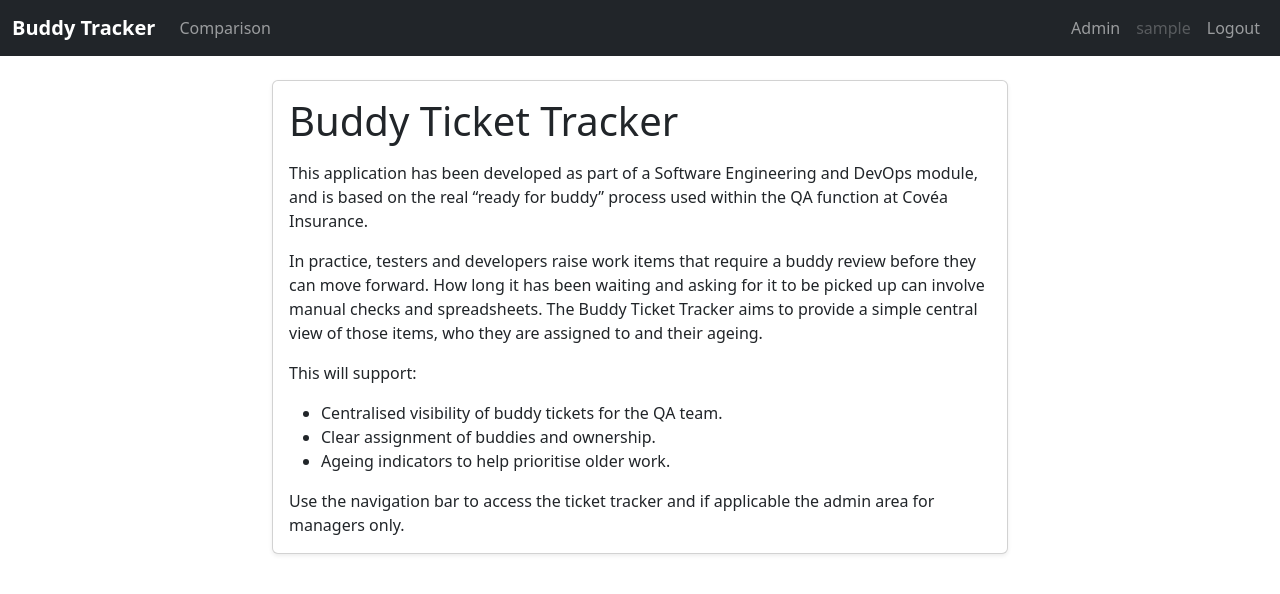
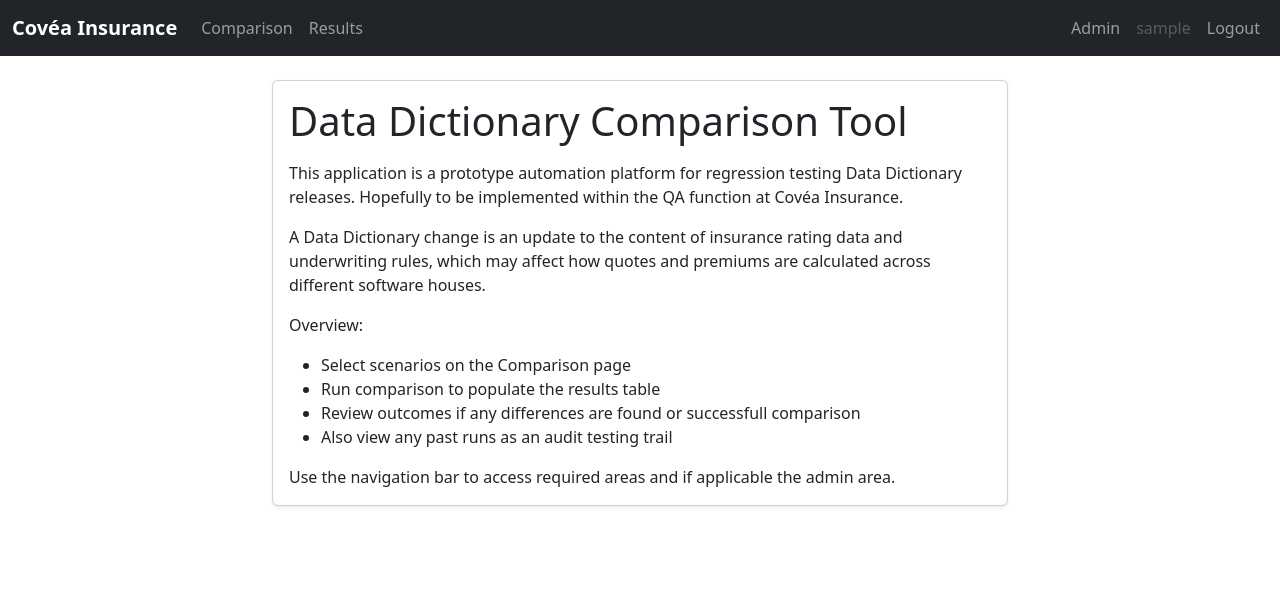
Before and after one commit to Oli0089/MP_DD_Dashboard, a Flask app: page / in a window 1280 px wide. Shown: the top 594 px of the page. Run offline with Flask 3, Linux system fonts and the light colour scheme; a user stored in the database is signed in; tables that the repository leaves empty hold one stand-in row (values such as "Sample post"); some libraries are stand-ins or nearby versions.

Commit message:
UI Updating, Tests updated and Results page added

```diff
--- a/app/routes.py
+++ b/app/routes.py
@@ -23,6 +23,12 @@ def index():
 @login_required
 def comparison():
     return render_template("comparison.html")
+
+
+@bp.route("/results")
+@login_required
+def results():
+    return render_template("results.html")
 
 
 # admins only
--- a/app/templates/base.html
+++ b/app/templates/base.html
@@ -15,7 +15,7 @@
 <nav class="navbar navbar-expand-lg navbar-dark bg-dark">
   <div class="container-fluid"> <!-- use fluid for better mobile spacing -->
     <!-- Brand (always visible) -->
-    <a class="navbar-brand fw-semibold" href="{{ url_for('routes.index') }}">Buddy Tracker</a>
+    <a class="navbar-brand fw-semibold" href="{{ url_for('routes.index') }}">Covéa Insurance</a>
 
     <!-- Burger icon-->
     <button class="navbar-toggler" type="button" data-bs-toggle="collapse" data-bs-target="#mainNav"
@@ -31,6 +31,10 @@
           <li class="nav-item">
             <a class="nav-link{% if request.endpoint == 'routes.comparison' %} active{% endif %}"
               href="{{ url_for('routes.comparison') }}">Comparison</a>
+          </li>
+          <li class="nav-item">
+            <a class="nav-link{% if request.endpoint == 'routes.results' %} active{% endif %}"
+              href="{{ url_for('routes.results') }}">Results</a>
           </li>
         {% endif %}
       </ul>
--- a/app/templates/index.html
+++ b/app/templates/index.html
@@ -1,5 +1,5 @@
 {% extends "base.html" %}
-{% block title %}Buddy Tracker - Home{% endblock %}
+{% block title %}Covéa Insurance - Home{% endblock %}
 
 {% block content %}
 
@@ -8,27 +8,26 @@
   <div class="col-lg-8">
     <div class="card shadow-sm">
       <div class="card-body">
-        <h1 class="card-title mb-3">Buddy Ticket Tracker</h1>
+        <h1 class="card-title mb-3">Data Dictionary Comparison Tool</h1>
         <p class="card-text">
-          This application has been developed as part of a Software Engineering and DevOps module, and is based on
-          the real &ldquo;ready for buddy&rdquo; process used within the QA function at Cov&eacute;a Insurance.
+          This application is a prototype automation platform for regression testing Data Dictionary releases.
+          Hopefully to be implemented within the QA function at Cov&eacute;a Insurance.
         </p>
         <p class="card-text">
-          In practice, testers and developers raise work items that require a buddy review before they can move
-          forward. How long it has been waiting and asking for it to be picked up can involve manual checks and
-          spreadsheets. The Buddy Ticket Tracker aims to provide a simple central view of those items, who they are
-          assigned to and their ageing.
+          A Data Dictionary change is an update to the content of insurance rating data and underwriting rules,
+          which may affect how quotes and premiums are calculated across different software houses.
         </p>
         <p class="card-text">
-          This will support:
+          Overview:
         </p>
         <ul>
-          <li>Centralised visibility of buddy tickets for the QA team.</li>
-          <li>Clear assignment of buddies and ownership.</li>
-          <li>Ageing indicators to help prioritise older work.</li>
+          <li>Select scenarios on the Comparison page</li>
+          <li>Run comparison to populate the results table</li>
+          <li>Review outcomes if any differences are found or successfull comparison</li>
+          <li>Also view any past runs as an audit testing trail</li>
         </ul>
         <p class="card-text mb-0">
-          Use the navigation bar to access the ticket tracker and if applicable the admin area for managers only.
+          Use the navigation bar to access required areas and if applicable the admin area.
         </p>
       </div>
     </div>
--- /dev/null
+++ b/app/templates/results.html
@@ -0,0 +1,6 @@
+{% extends "base.html" %}
+{% block title %}Comparison{% endblock %}
+{% block content %}
+<h1>Results</h1>
+<p>This page will show Results and Audits soon</p>
+{% endblock %}
```
Also changed, not shown: app/static/TicketLogo.png (deleted), 1 other file.
